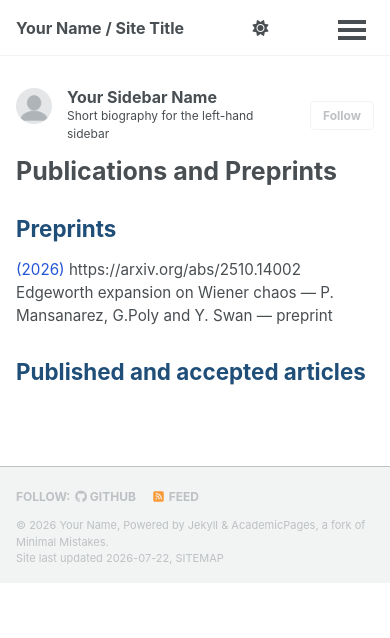
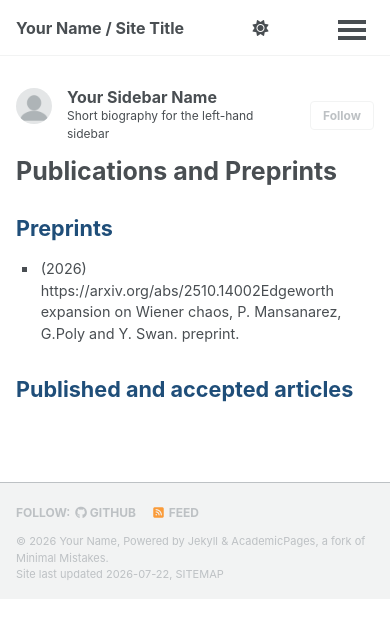
Before and after one commit to paulmansanarez/paulmansanarez.github.io, a Jekyll site: the page built from _pages/publications.html, in a window 390 px wide. Shown: the top 638 px of the page. Built offline with Jekyll 4.4.1, drawn with Linux system fonts in a browser that asks for light colours; a style sheet for code colours, icons or effects is not loaded.

Commit message:
Update publications.html

```diff
--- a/_pages/publications.html
+++ b/_pages/publications.html
@@ -10,109 +10,106 @@ author_profile: true
   margin-top: 1.5rem;
 }
 
+/* Titres des sections */
 .publications-compact h2 {
   margin-top: 2rem;
   margin-bottom: 1rem;
-  font-size: 1.4rem;
+  font-size: 1.35rem;
   color: #1f4e79;
 }
 
-.publication-line {
-  margin: 0 0 0.8rem 0;
-  font-size: 0.95rem;
-  line-height: 1.5;
+/* Liste compacte avec carrés */
+.publication-list {
+  margin-top: 0;
+  margin-bottom: 2rem;
+  padding-left: 1.35rem;
+  list-style-type: square;
 }
 
+/* Une publication */
+.publication-list li {
+  margin-bottom: 0.75rem;
+  padding-left: 0.2rem;
+  font-size: 0.95rem;
+  line-height: 1.55;
+}
+
+/* Année */
 .publication-year {
-  color: #2455d6;
+  color: inherit;
   white-space: nowrap;
 }
 
+/* Titre de l’article */
 .publication-title {
-  font-weight: 600;
+  color: inherit;
+  font-weight: normal;
+  text-decoration: underline;
+  text-decoration-thickness: 1px;
+  text-underline-offset: 2px;
 }
 
-.publication-line a {
+/* Couleur au passage de la souris */
+.publication-title:hover {
   color: #087f5b;
-  text-decoration: underline;
 }
 
+/* Nom de la revue */
 .publication-venue {
-  font-weight: 600;
+  font-style: italic;
+}
+
+/* Volume */
+.publication-volume {
+  font-weight: 700;
+}
+
+/* Adaptation aux petits écrans */
+@media screen and (max-width: 600px) {
+  .publication-list li {
+    font-size: 0.9rem;
+    line-height: 1.5;
+  }
 }
 </style>
+
+{% assign publications_sorted = site.publications | sort: "date" | reverse %}
 
 <div class="publications-compact">
 
   <h2>Preprints</h2>
 
-  {% assign publications_sorted = site.publications | sort: "date" | reverse %}
-
+  <ul class="publication-list">
     {% for post in publications_sorted %}
       {% if post.category == "preprints" or post.category == "preprint" %}
-      <p class="publication-line">
-
+        <li>
           <span class="publication-year">
             ({{ post.date | date: "%Y" }})
           </span>
 
           {% if post.paperurl %}
-          {{ post.paperurl }}
-            {{ post.title }}
-          </a>
-        {% else %}
-          <span class="publication-title">
-            {{ post.title }}
-          </span>
-        {% endif %}
-
-        {% if post.authors %}
-          — {{ post.authors }}
-        {% endif %}
-
-        {% if post.note %}
-          — {{ post.note }}
-        {% endif %}
-
-      </p>
+            {{ post.paperurl }}{{ post.title }}</a>{% else %}<span class="publication-title">{{ post.title }}</span>{% endif %}{% if post.authors %}, {{ post.authors }}{% endif %}{% if post.note %}. {{ post.note }}{% endif %}.
+        </li>
       {% endif %}
     {% endfor %}
+  </ul>
 
 
   <h2>Published and accepted articles</h2>
 
+  <ul class="publication-list">
     {% for post in publications_sorted %}
       {% unless post.category == "preprints" or post.category == "preprint" %}
-      <p class="publication-line">
-
+        <li>
           <span class="publication-year">
             ({{ post.date | date: "%Y" }})
           </span>
 
           {% if post.paperurl %}
-          {{ post.paperurl }}
-            {{ post.title }}
-          </a>
-        {% else %}
-          <span class="publication-title">
-            {{ post.title }}
-          </span>
-        {% endif %}
-
-        {% if post.authors %}
-          — {{ post.authors }}
-        {% endif %}
-
-        {% if post.venue %}
-          — <span class="publication-venue">{{ post.venue }}</span>
-        {% endif %}
-
-        {% if post.note %}
-          — {{ post.note }}
-        {% endif %}
-
-      </p>
+            {{ post.paperurl }}{{ post.title }}</a>{% else %}<span class="publication-title">{{ post.title }}</span>{% endif %}{% if post.authors %}, {{ post.authors }}{% endif %}{% if post.venue %}. <span class="publication-venue">{{ post.venue }}</span>{% endif %}{% if post.volume %}, <span class="publication-volume">{{ post.volume }}</span>{% endif %}{% if post.issue %} ({{ post.issue }}){% endif %}{% if post.pages %}: {{ post.pages }}{% endif %}{% if post.note %}. {{ post.note }}{% endif %}.
+        </li>
       {% endunless %}
     {% endfor %}
+  </ul>
 
 </div>
```
Lines whose indentation alone changed are shown as unchanged.
